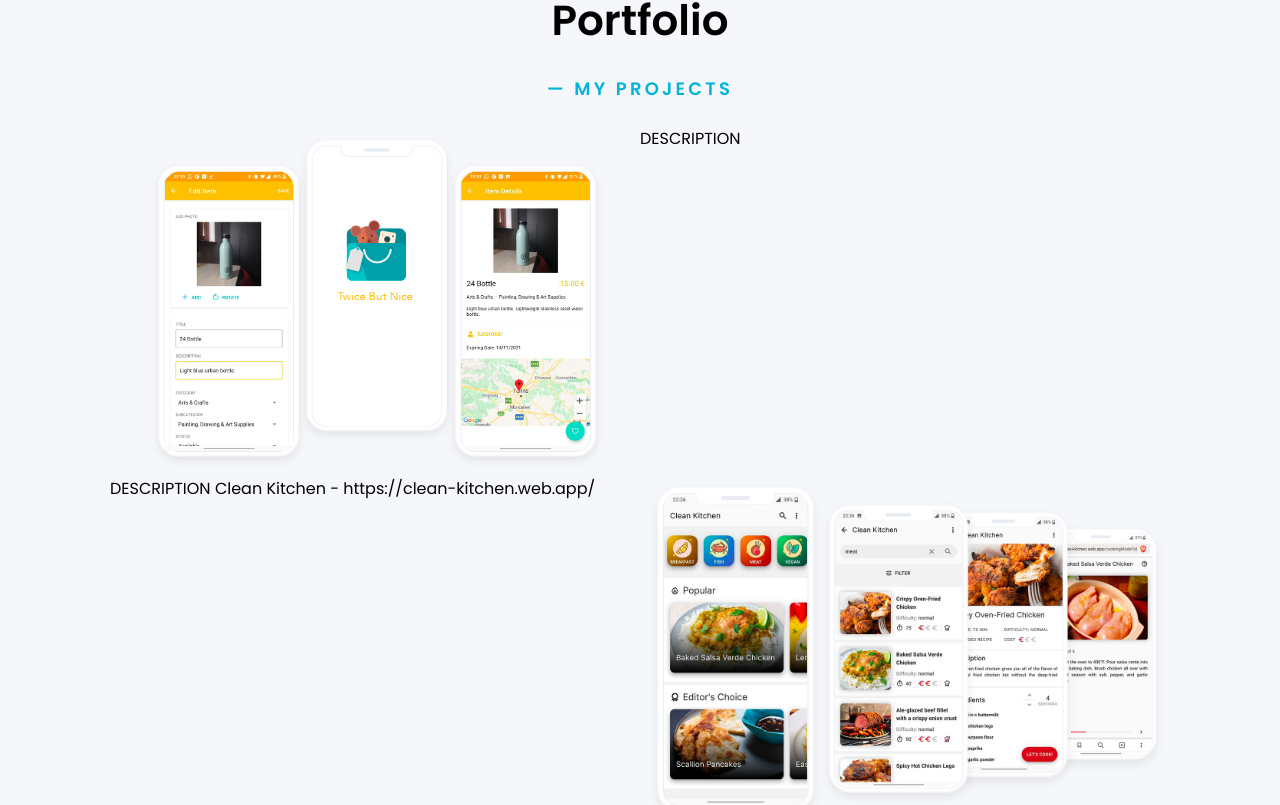
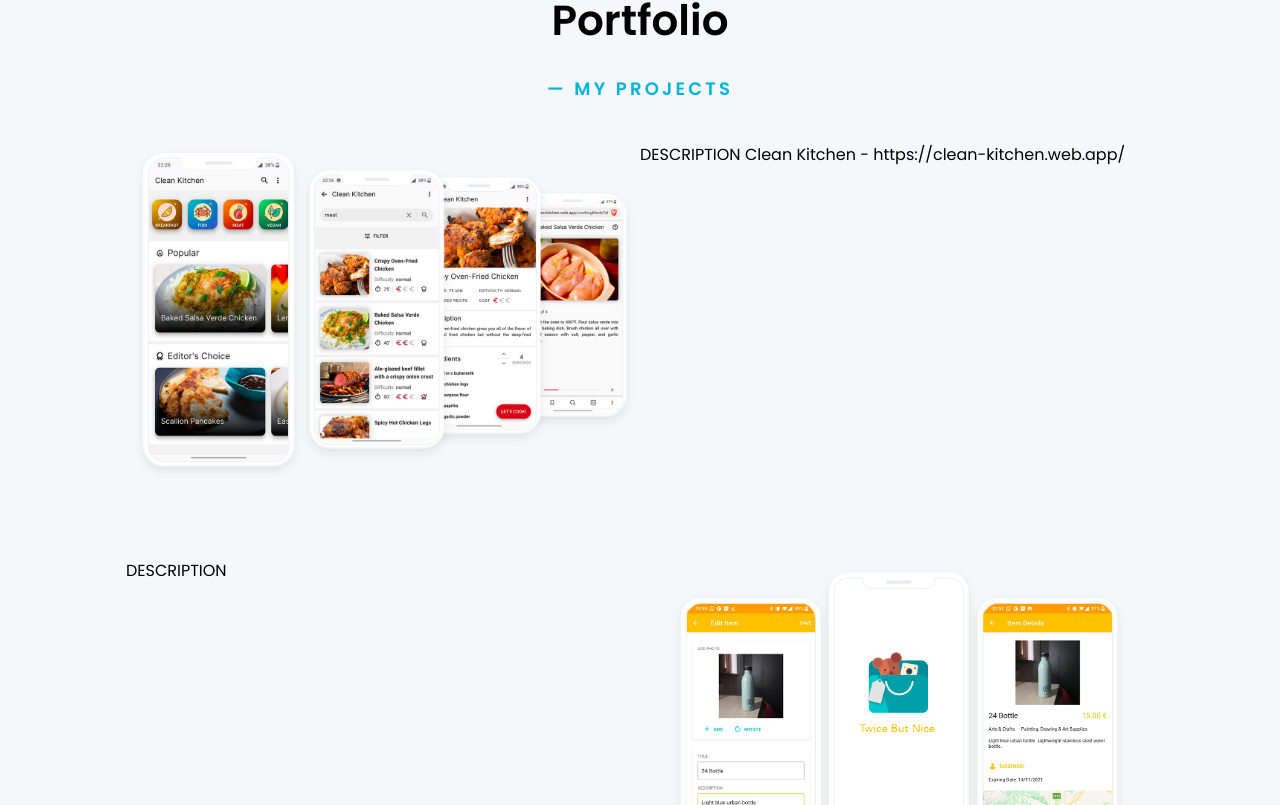
Before and after one commit to simosina/portfolio, a React (Create React App) app: page / in a window 1280 px wide. Shown: the part 4995-5800 px from the top of the page. Built offline with nearby package versions, Linux system fonts and the light colour scheme.

Commit message:
Update cv

```diff
--- a/src/components/portfolio/Portfolio.jsx
+++ b/src/components/portfolio/Portfolio.jsx
@@ -12,20 +12,20 @@
 
                     <div className="project">
                         <div className="left">
-                            <img src="assets/projects/twice-but-nice.png" alt="" />
+                            <img src="assets/projects/clean-kitchen.png" alt="" />
                         </div>
                         <div className="right">
                             DESCRIPTION
+                            Clean Kitchen - https://clean-kitchen.web.app/
                         </div>
                     </div>
 
                     <div className="project reverse">
                         <div className="left">
-                            <img src="assets/projects/clean-kitchen.png" alt="" />
+                            <img src="assets/projects/twice-but-nice.png" alt="" />
                         </div>
                         <div className="right">
                             DESCRIPTION
-                            Clean Kitchen - https://clean-kitchen.web.app/
                         </div>
                     </div>
 
--- a/src/components/portfolio/portfolio.scss
+++ b/src/components/portfolio/portfolio.scss
@@ -15,6 +15,9 @@
         padding: 12px;
 
         .project {
+          margin-bottom: 48px;
+          padding: 16px;
+
           font-size: 16px;
           display: flex;
 
```
Also changed, not shown: 1 other file (tests, documents, lock files or other folders).
